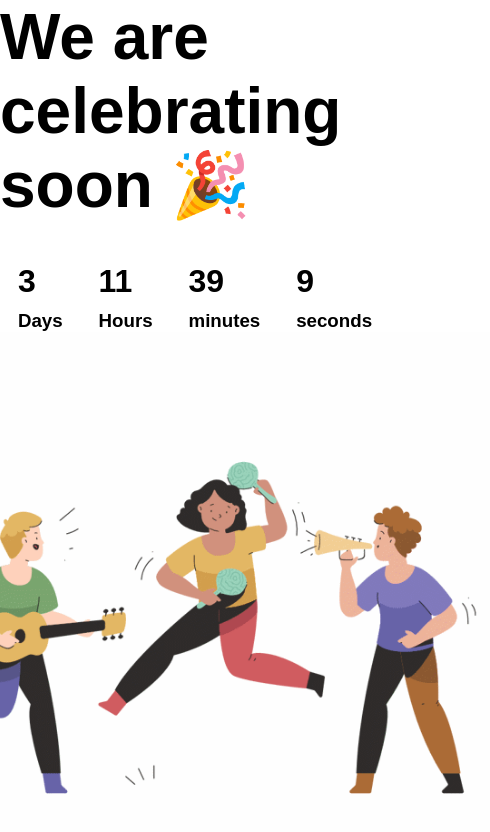
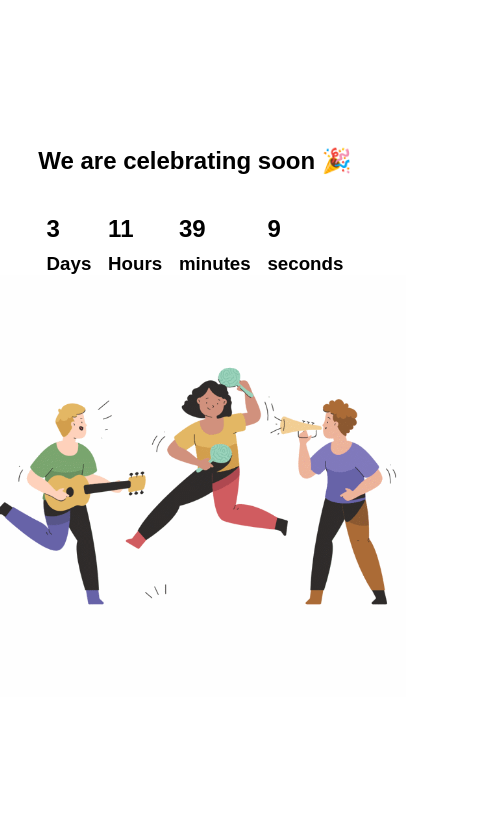
Before and after one commit to ZacheeNiyokwizera/birthday-countdown-, a plain HTML site: page index.html in a window 390 px wide. Shown: the whole page, 490 px wide, since content can reach past the window. Drawn offline with Linux system fonts and the light colour scheme; a web font is replaced by a local one.

Commit message:
added some styless

```diff
--- a/style.css
+++ b/style.css
@@ -39,3 +39,20 @@ h2 {
 .waiting {
     height: 70vh;
 }
+
+@media only screen and (max-width: 500px) {
+    h2 {
+        font-size: 1.5rem;
+        font-weight: bold;
+    }
+    .day,
+    .hour,
+    .minute,
+    .second {
+        font-size: 1.5rem;
+    }
+    .waiting {
+        height: 60vh;
+        height: 50vh;
+    }
+}
```
